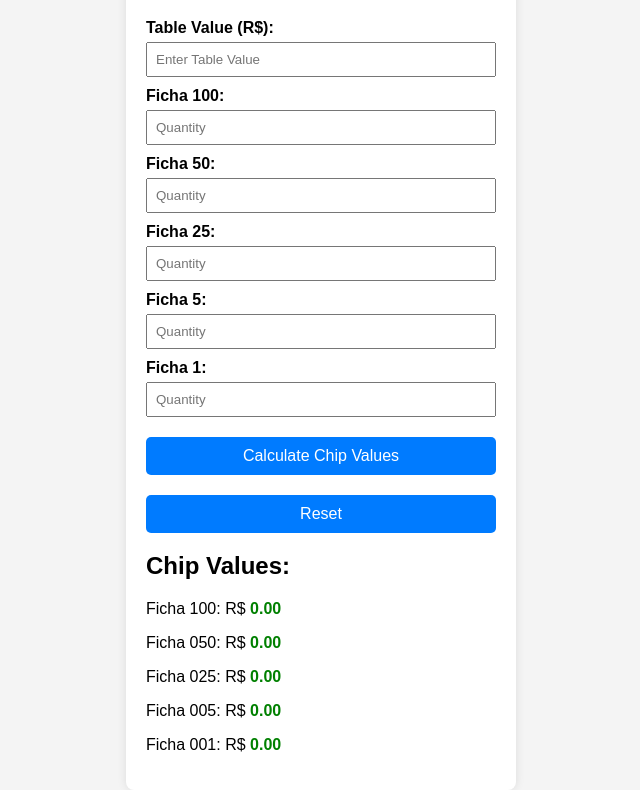
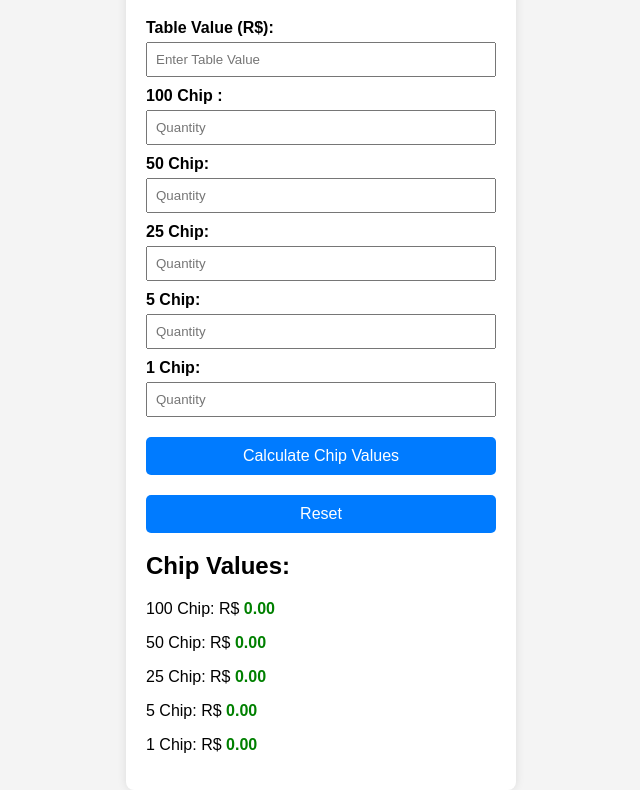
Before and after one commit to lucmiq/poker-chip-calculator, a plain HTML site: page index.html in a window 1280 px wide. Shown: the part 64-854 px from the top of the page, without its empty margins (319-959 px from the left). Drawn offline with Linux system fonts and the light colour scheme.

Commit message:
index.html

```diff
--- a/index.html
+++ b/index.html
@@ -15,19 +15,19 @@
         <input type="number" id="tableValue" placeholder="Enter Table Value" aria-label="Table Value" step="0.01"><br>
 
         <!-- Chip Inputs -->
-        <label>Ficha 100:</label>
+        <label>100 Chip :</label>
         <input type="number" id="ficha100" placeholder="Quantity" aria-label="Ficha 100"><br>
 
-        <label>Ficha 50:</label>
+        <label>50 Chip:</label>
         <input type="number" id="ficha050" placeholder="Quantity" aria-label="Ficha 50" ><br>
 
-        <label>Ficha 25:</label>
+        <label>25 Chip:</label>
         <input type="number" id="ficha025" placeholder="Quantity" aria-label="Ficha 25" ><br>
 
-        <label>Ficha 5:</label>
+        <label>5 Chip:</label>
         <input type="number" id="ficha005" placeholder="Quantity" aria-label="Ficha 5" ><br>
 
-        <label>Ficha 1:</label>
+        <label>1 Chip:</label>
         <input type="number" id="ficha001" placeholder="Quantity" aria-label="Ficha 1" ><br>
 
         <!-- Calculate Button -->
@@ -38,11 +38,11 @@
 
         <!-- Results Display -->
         <h2>Chip Values:</h2>
-        <p>Ficha 100: R$ <span id="value100">0.00</span></p>
-        <p>Ficha 050: R$ <span id="value050">0.00</span></p>
-        <p>Ficha 025: R$ <span id="value025">0.00</span></p>
-        <p>Ficha 005: R$ <span id="value005">0.00</span></p>
-        <p>Ficha 001: R$ <span id="value001">0.00</span></p>
+        <p>100 Chip: R$ <span id="value100">0.00</span></p>
+        <p>50 Chip: R$ <span id="value050">0.00</span></p>
+        <p>25 Chip: R$ <span id="value025">0.00</span></p>
+        <p>5 Chip: R$ <span id="value005">0.00</span></p>
+        <p>1 Chip: R$ <span id="value001">0.00</span></p>
     </div>
 
     <script src="script.js"></script>
```
